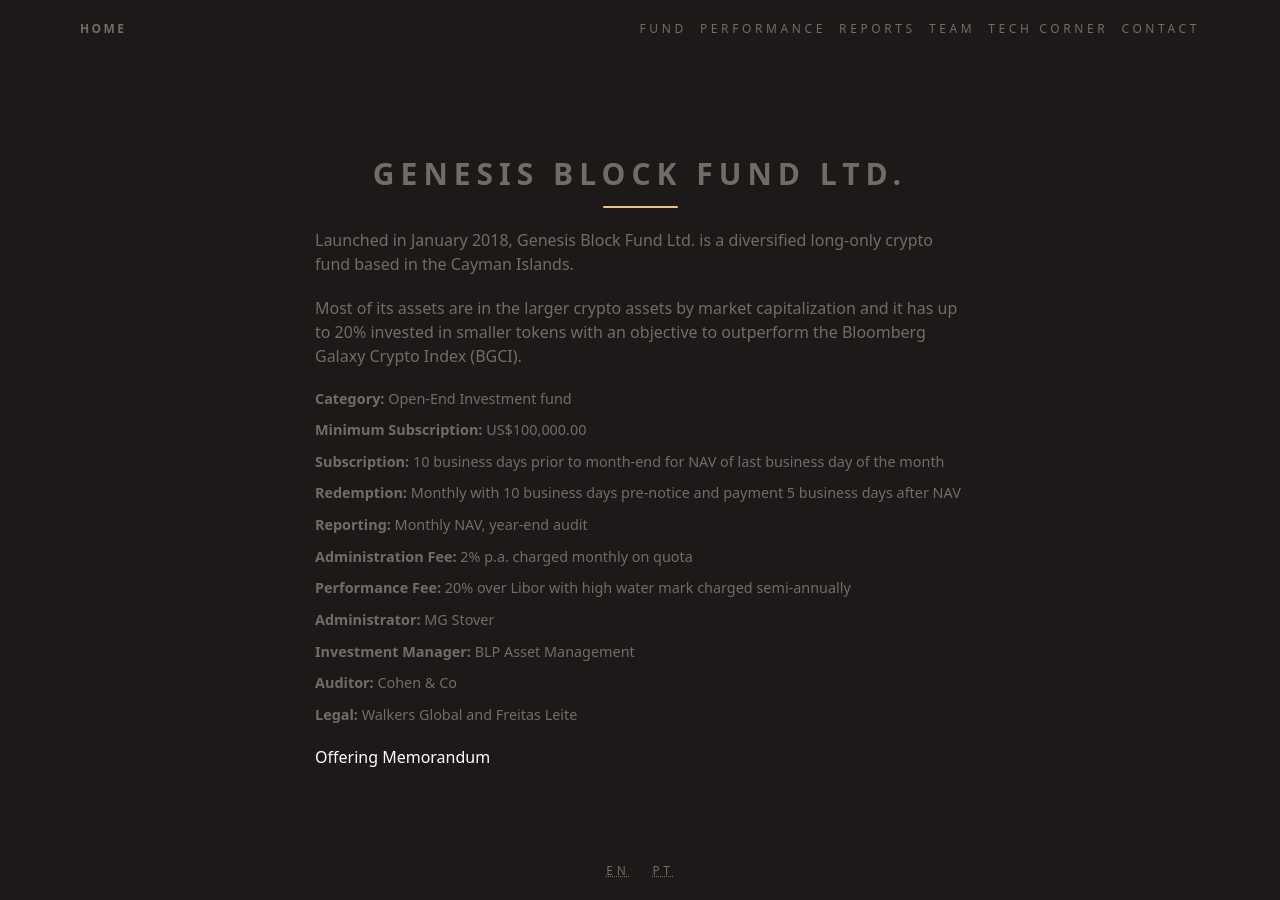
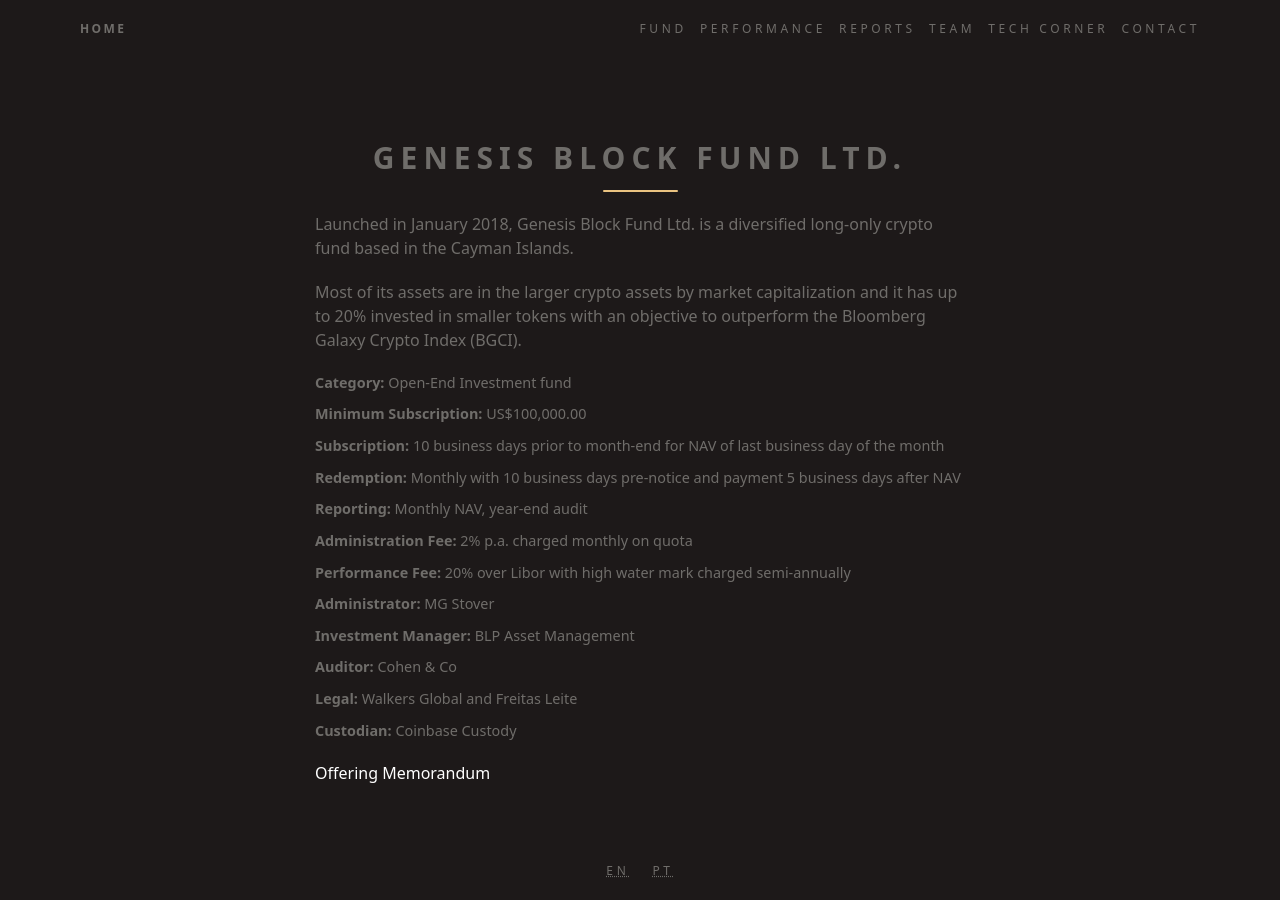
Before and after one commit to ateliedetemas/blpcrypto, a Jekyll site: the page built from _pages/en/funds.md, in a window 1280 px wide. Built offline with Jekyll 4.4.1, drawn with Linux system fonts in a browser that asks for light colours.

Commit message:
Update funds.md

```diff
--- a/_pages/en/funds.md
+++ b/_pages/en/funds.md
@@ -20,6 +20,7 @@ Most of its assets are in the larger crypto assets by market capitalization and
 - **Investment Manager:** BLP Asset Management
 - **Auditor:** Cohen & Co
 - **Legal:** Walkers Global and Freitas Leite
+- **Custodian:** Coinbase Custody
 
 
 [Offering Memorandum]({{ '/assets/documents/OfferingMemorandum.pdf' | absolute_url }})
```
